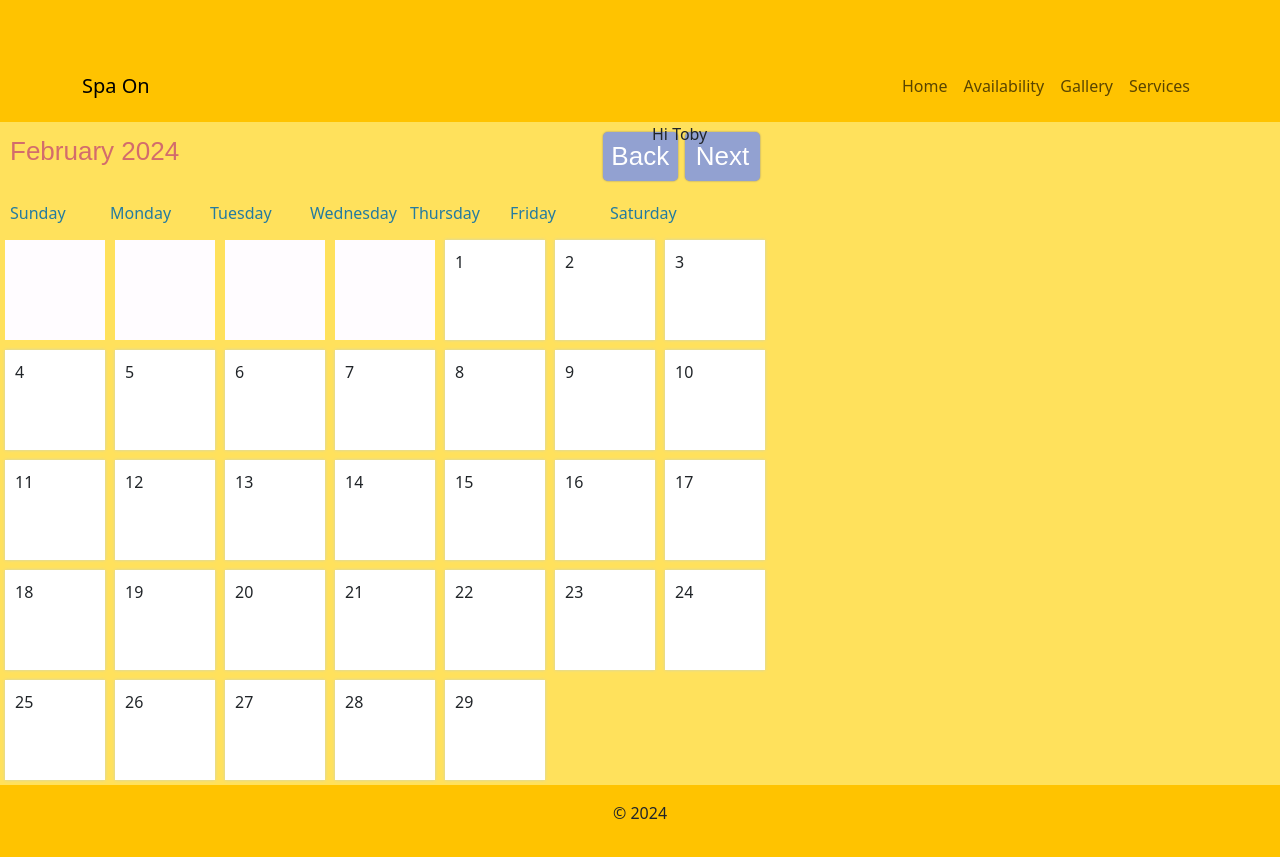
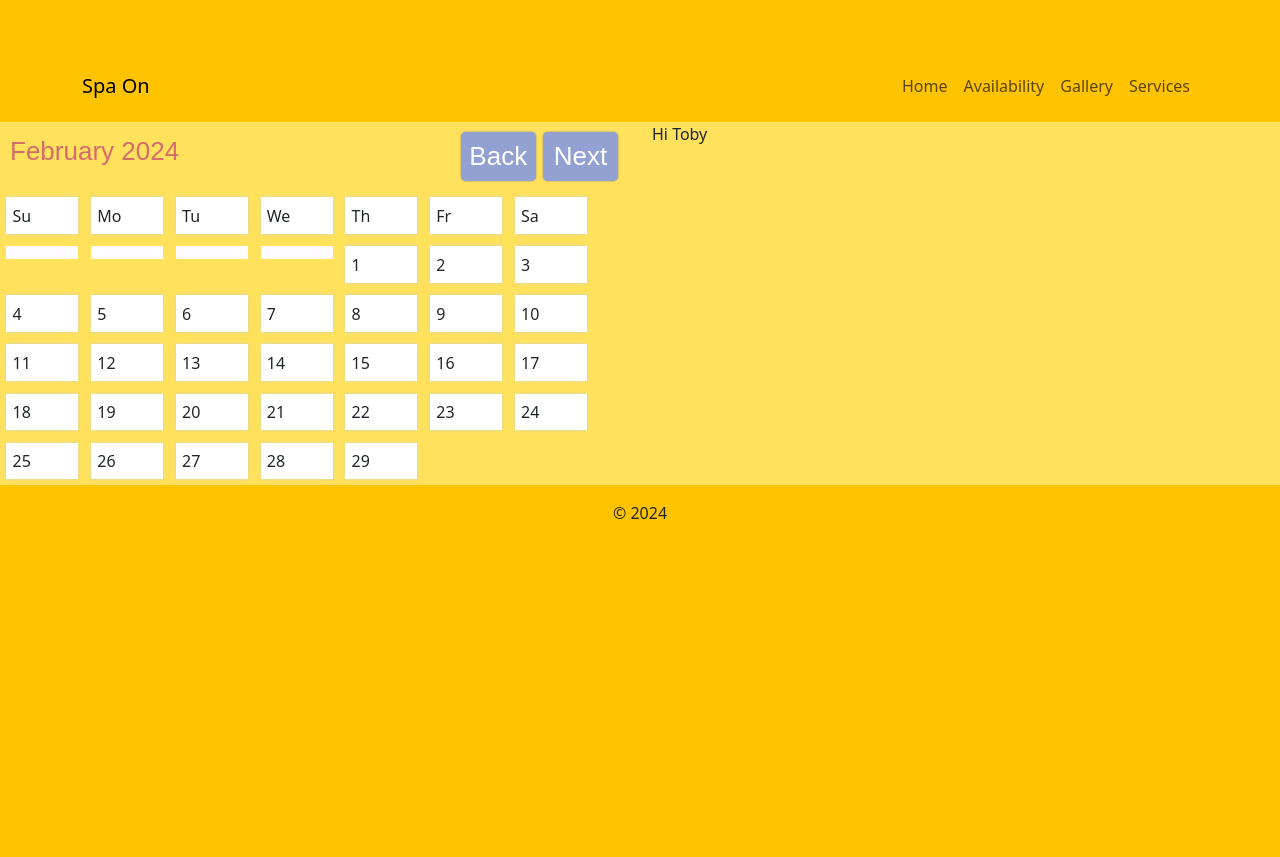
Before and after one commit to theZalmanian/TeamMinion, a PHP site: page /views/availability.html in a window 1280 px wide. After the commit the page ends 519 px from the top, so only its background shows below. Run offline with PHP 8.4, Linux system fonts and the light colour scheme.

Commit message:
Implemented a responsive containerized calender

```diff
--- a/scripts/calendarScript.js
+++ b/scripts/calendarScript.js
@@ -51,6 +51,13 @@ function getMonth()
     // Resets the calendar
     calendar.innerHTML = '';
 
+    for (let j = 0; j < weekdays.length; j++) {
+        const daysOfWeek = document.createElement('div');
+        daysOfWeek.classList.add('daysOfWeek');
+        daysOfWeek.innerText = weekdays[j].substring(0, 2);
+        calendar.appendChild(daysOfWeek);
+    }
+
 
     // Creates all the necessary day boxes for the calendar
     for (let i = 1; i <= paddingDays + daysInMonth; i++) {
--- a/styles/availabilityStyles.css
+++ b/styles/availabilityStyles.css
@@ -33,7 +33,7 @@ button {
     background-color:#92a1d1;
 }
 #container {
-    width: 770px;
+    width: 100%;
 }
 #weekdays {
     width: 100%;
@@ -41,7 +41,8 @@ button {
     color: #247BA0;
 }
 #weekdays div {
-    width: 100px;
+    text-align: center;
+    width: 15%;
     padding: 10px;
 }
 #calendar {
@@ -50,14 +51,29 @@ button {
     display: flex;
     flex-wrap: wrap;
 }
-.day {
-    width: 100px;
-    padding: 10px;
-    height: 100px;
+/*.daysOfWeek {*/
+/*    font-weight: bolder;*/
+/*    width: 11.5%;*/
+/*    padding: 1%;*/
+/*    height: 12.3%;*/
+/*    cursor: pointer;*/
+/*    box-sizing: border-box;*/
+/*    background-color: white;*/
+/*    margin: 1%;*/
+/*    box-shadow: 0 0 3px #CBD4C2;*/
+/*    display: flex;*/
+/*    flex-direction: column;*/
+/*    justify-content: space-between;*/
+
+/*}*/
+.day, .daysOfWeek {
+    width: 11.5%;
+    padding: 1%;
+    height: 12.3%;
     cursor: pointer;
     box-sizing: border-box;
     background-color: white;
-    margin: 5px;
+    margin: 1%;
     box-shadow: 0 0 3px #CBD4C2;
     display: flex;
     flex-direction: column;
--- a/views/availability.html
+++ b/views/availability.html
@@ -50,10 +50,10 @@ Description:
                             Availability
                         </a>
 
-                        <a class="nav-link" href="/">
+                        <a class="nav-link" href="">
                             Gallery
                         </a>
-                        <a class="nav-link" href="/">
+                        <a class="nav-link" href="">
                             Services
                         </a>
                     </div>
@@ -79,15 +79,15 @@ Description:
                     </div>
                 </div>
 
-                <div id="weekdays">
-                    <div>Sunday</div>
-                    <div>Monday</div>
-                    <div>Tuesday</div>
-                    <div>Wednesday</div>
-                    <div>Thursday</div>
-                    <div>Friday</div>
-                    <div>Saturday</div>
-                </div>
+<!--                <div id="weekdays">-->
+<!--                    <div>Sun</div>-->
+<!--                    <div>Mon</div>-->
+<!--                    <div>Tue</div>-->
+<!--                    <div>Wed</div>-->
+<!--                    <div>Thu</div>-->
+<!--                    <div>Fri</div>-->
+<!--                    <div>Sat</div>-->
+<!--                </div>-->
 
                 <div id="calendar"></div>
             </div>
--- a/views/home.html
+++ b/views/home.html
@@ -39,10 +39,10 @@ Description:
                         Availability
                     </a>
 
-                    <a class="nav-link" href="/">
+                    <a class="nav-link" href="">
                         Gallery
                     </a>
-                    <a class="nav-link" href="/">
+                    <a class="nav-link" href="">
                         Services
                     </a>
                 </div>
```
